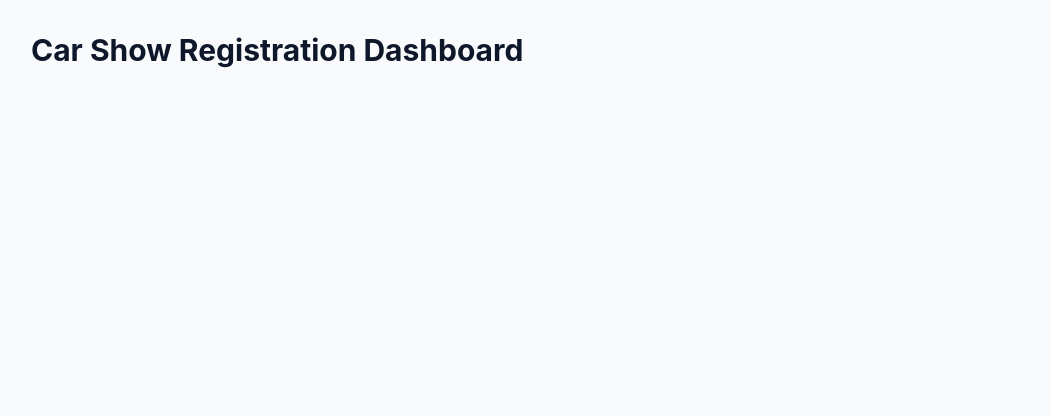
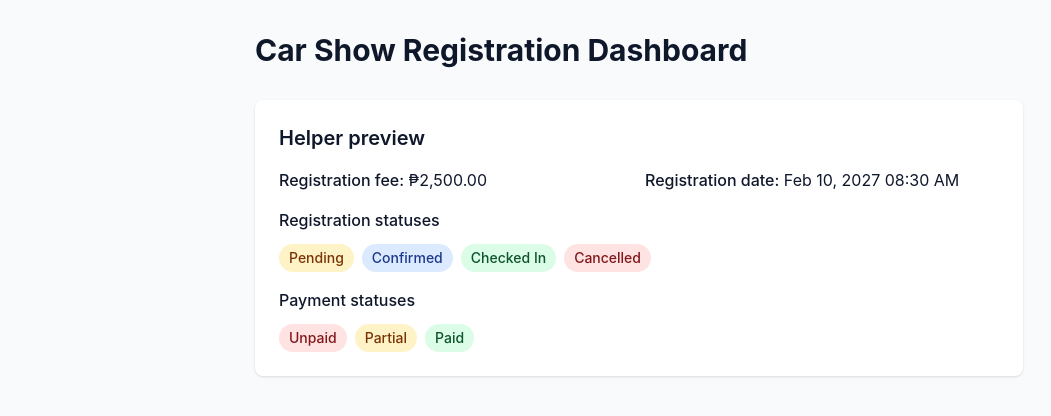
Before and after one commit to acekun12345/Cars-Show-Registration-ESTRABELA-CAPILOYAN, a React (Vite) app in the folder Car-Show-Registration-Final/frontend/: page / in a window 1280 px wide. Shown: the top 416 px of the page, without its empty margins (1-1052 px from the left). Built offline with nearby package versions, Linux system fonts and the light colour scheme.

Commit message:
feat(frontend): add currency/date formatters and status badges

```diff
--- a/Car-Show-Registration-Final/frontend/src/App.jsx
+++ b/Car-Show-Registration-Final/frontend/src/App.jsx
@@ -1,9 +1,48 @@
+import PaymentBadge from './components/PaymentBadge.jsx'
+import StatusBadge from './components/StatusBadge.jsx'
+import { formatCurrency, formatDateTime } from './utils/format.js'
+
 function App() {
   return (
-    <main className="min-h-screen bg-slate-50 p-8">
-      <h1 className="text-3xl font-bold text-slate-900">
-        Car Show Registration Dashboard
-      </h1>
+    <main className="min-h-screen bg-slate-50 p-8 text-slate-900">
+      <div className="mx-auto max-w-3xl space-y-8">
+        <h1 className="text-3xl font-bold">
+          Car Show Registration Dashboard
+        </h1>
+
+        <section className="space-y-4 rounded-lg bg-white p-6 shadow-sm">
+          <h2 className="text-xl font-semibold">Helper preview</h2>
+          <div className="grid gap-3 sm:grid-cols-2">
+            <p>
+              <span className="font-medium">Registration fee:</span>{' '}
+              {formatCurrency(2500)}
+            </p>
+            <p>
+              <span className="font-medium">Registration date:</span>{' '}
+              {formatDateTime('2027-02-10T08:30:00')}
+            </p>
+          </div>
+
+          <div className="space-y-3">
+            <h3 className="font-medium">Registration statuses</h3>
+            <div className="flex flex-wrap gap-2">
+              <StatusBadge status="Pending" />
+              <StatusBadge status="Confirmed" />
+              <StatusBadge status="CheckedIn" />
+              <StatusBadge status="Cancelled" />
+            </div>
+          </div>
+
+          <div className="space-y-3">
+            <h3 className="font-medium">Payment statuses</h3>
+            <div className="flex flex-wrap gap-2">
+              <PaymentBadge paymentStatus="Unpaid" />
+              <PaymentBadge paymentStatus="Partial" />
+              <PaymentBadge paymentStatus="Paid" />
+            </div>
+          </div>
+        </section>
+      </div>
     </main>
   )
 }
--- /dev/null
+++ b/Car-Show-Registration-Final/frontend/src/components/PaymentBadge.jsx
@@ -0,0 +1,17 @@
+const paymentStyles = {
+  Unpaid: 'bg-red-100 text-red-900',
+  Partial: 'bg-amber-100 text-amber-900',
+  Paid: 'bg-green-100 text-green-900',
+}
+
+function PaymentBadge({ paymentStatus }) {
+  return (
+    <span
+      className={`inline-flex rounded-full px-2.5 py-1 text-sm font-medium ${paymentStyles[paymentStatus] ?? 'bg-slate-100 text-slate-900'}`}
+    >
+      {paymentStatus}
+    </span>
+  )
+}
+
+export default PaymentBadge
--- /dev/null
+++ b/Car-Show-Registration-Final/frontend/src/components/StatusBadge.jsx
@@ -0,0 +1,22 @@
+const statusStyles = {
+  Pending: 'bg-amber-100 text-amber-900',
+  Confirmed: 'bg-blue-100 text-blue-900',
+  CheckedIn: 'bg-green-100 text-green-900',
+  Cancelled: 'bg-red-100 text-red-900',
+}
+
+const statusLabels = {
+  CheckedIn: 'Checked In',
+}
+
+function StatusBadge({ status }) {
+  return (
+    <span
+      className={`inline-flex rounded-full px-2.5 py-1 text-sm font-medium ${statusStyles[status] ?? 'bg-slate-100 text-slate-900'}`}
+    >
+      {statusLabels[status] ?? status}
+    </span>
+  )
+}
+
+export default StatusBadge
--- /dev/null
+++ b/Car-Show-Registration-Final/frontend/src/utils/format.js
@@ -0,0 +1,27 @@
+const currencyFormatter = new Intl.NumberFormat('en-PH', {
+  style: 'currency',
+  currency: 'PHP',
+  minimumFractionDigits: 2,
+  maximumFractionDigits: 2,
+})
+
+const dateFormatter = new Intl.DateTimeFormat('en-US', {
+  month: 'short',
+  day: 'numeric',
+  year: 'numeric',
+})
+
+const timeFormatter = new Intl.DateTimeFormat('en-US', {
+  hour: '2-digit',
+  minute: '2-digit',
+  hour12: true,
+})
+
+export function formatCurrency(amount) {
+  return currencyFormatter.format(amount)
+}
+
+export function formatDateTime(dateTime) {
+  const date = new Date(dateTime)
+  return `${dateFormatter.format(date)} ${timeFormatter.format(date)}`
+}
```
